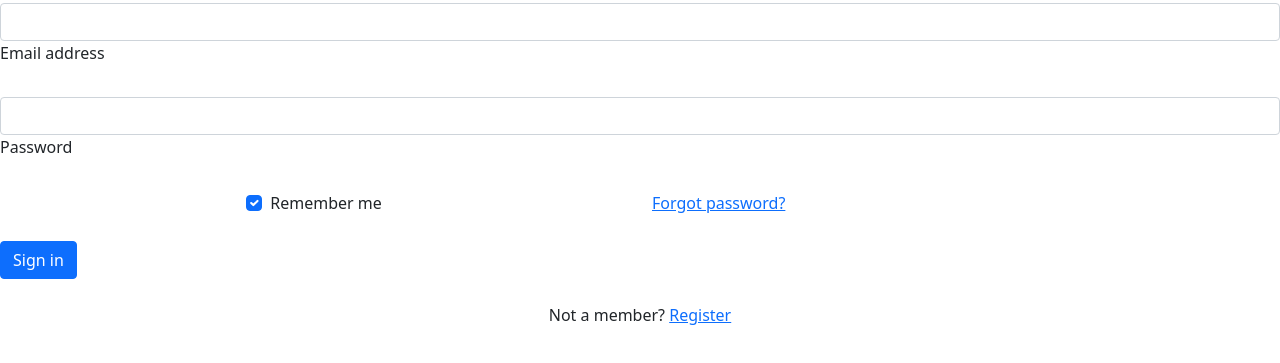
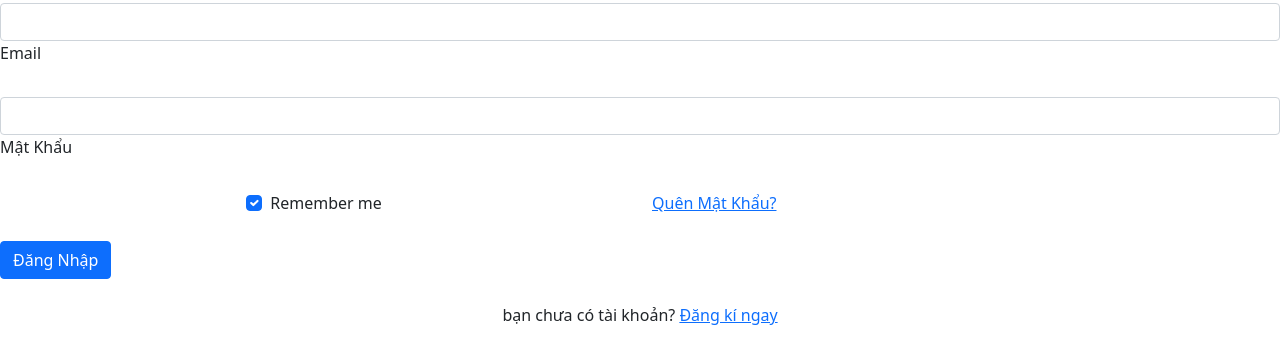
Before and after one commit to asu2812/Team-8-NTW, a plain HTML site: page Team8/Dangnhap.html in a window 1280 px wide. Shown: the part 53-416 px from the top of the page. Drawn offline with nearby package versions, Linux system fonts and the light colour scheme.

```diff
--- a/Team8/Dangnhap.html
+++ b/Team8/Dangnhap.html
@@ -14,13 +14,13 @@
         <!-- Email input -->
         <div class="form-outline mb-4">
           <input type="email" id="form2Example1" class="form-control" />
-          <label class="form-label" for="form2Example1">Email address</label>
+          <label class="form-label" for="form2Example1">Email</label>
         </div>
 
         <!-- Password input -->
         <div class="form-outline mb-4">
           <input type="password" id="form2Example2" class="form-control" />
-          <label class="form-label" for="form2Example2">Password</label>
+          <label class="form-label" for="form2Example2">Mật Khẩu</label>
         </div>
 
         <!-- 2 column grid layout for inline styling -->
@@ -35,16 +35,16 @@
 
           <div class="col">
             <!-- Simple link -->
-            <a href="#!">Forgot password?</a>
+            <a href="#!">Quên Mật Khẩu?</a>
           </div>
         </div>
 
         <!-- Submit button -->
-        <button type="button" class="btn btn-primary btn-block mb-4">Sign in</button>
+        <button type="button" class="btn btn-primary btn-block mb-4">Đăng Nhập</button>
 
         <!-- Register buttons -->
         <div class="text-center">
-          <p>Not a member? <a href="#!">Register</a></p>
+          <p>bạn chưa có tài khoản? <a href="#!">Đăng kí ngay</a></p>
 
         </div>
       </form>
```
